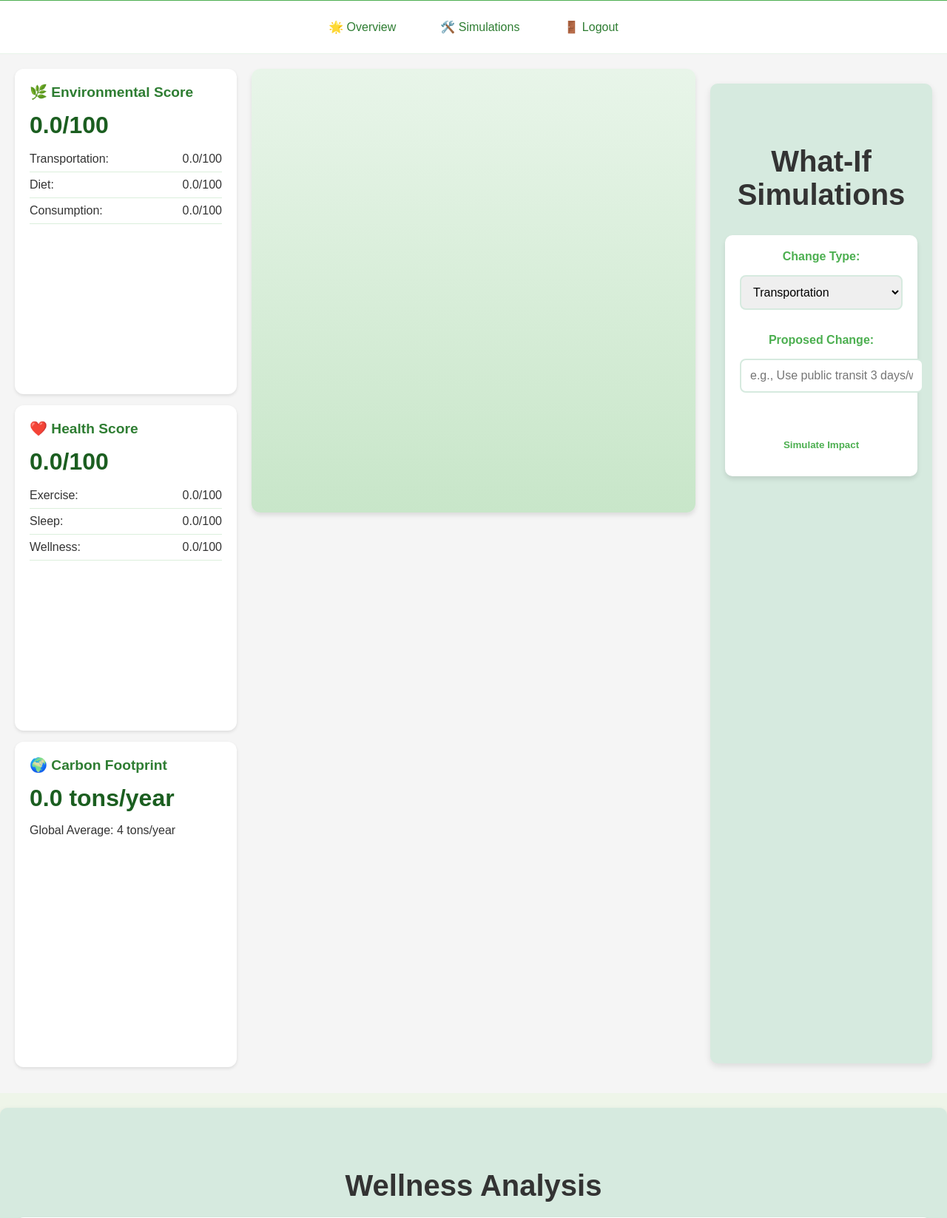
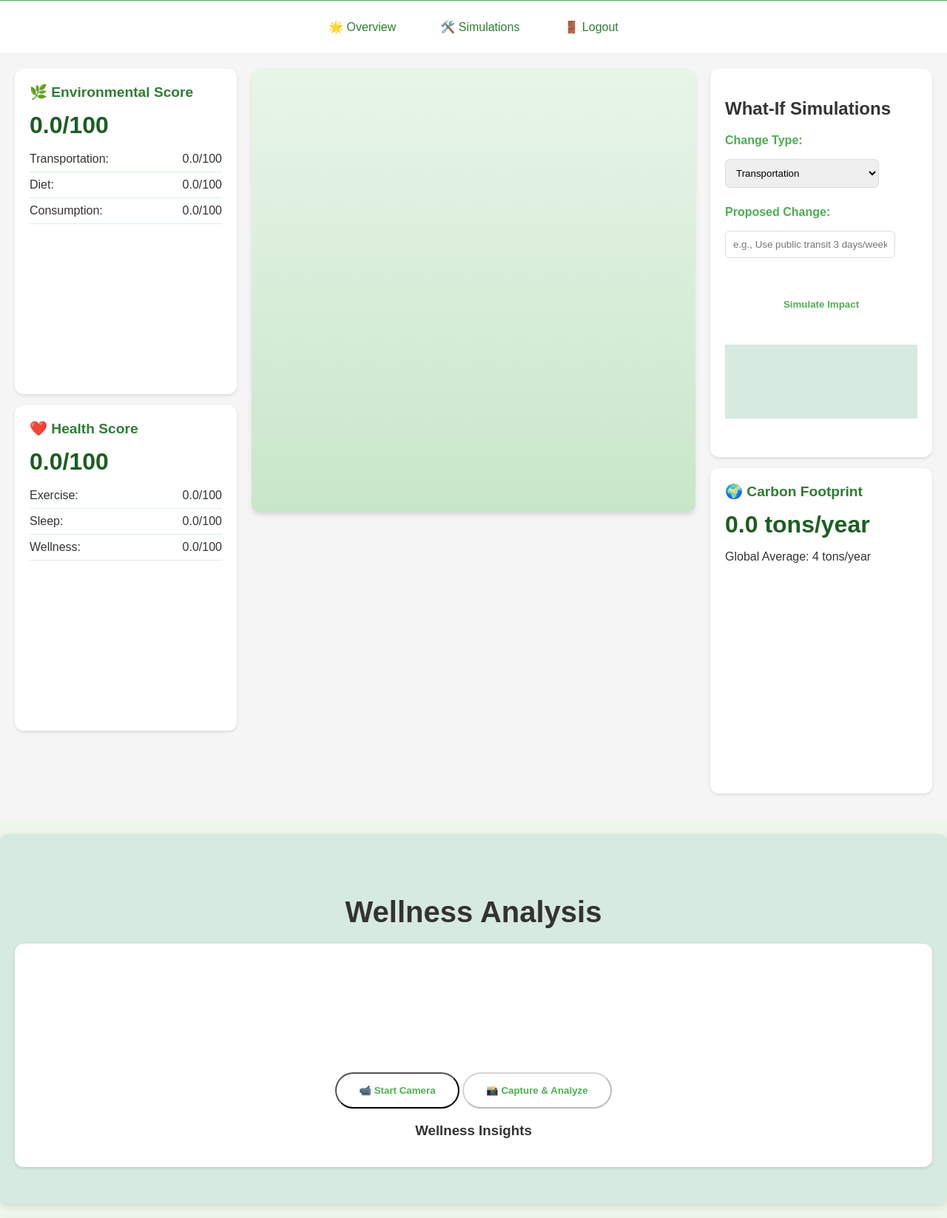
Before and after one commit to DafneArreola/EcoHealth, a Flask app: template frontend/templates/dashboard.html in a window 1280 px wide. Shown: the part 879-2526 px from the top of the page at 74% size. Run offline with Flask 3, Linux system fonts and the light colour scheme; the template is opened without the code that fills it, so the values that code supplies are empty; some libraries are stand-ins or nearby versions.

Commit message:
started fixing the dashboard layout

```diff
--- a/frontend/static/css/dashboard.css
+++ b/frontend/static/css/dashboard.css
@@ -65,7 +65,7 @@
 }
 
 .simulation-input {
-    width: 100%;
+    width: 80%;
     padding: 10px;
     margin: 8px 0;
     border: 1px solid #ddd;
@@ -73,8 +73,8 @@
 }
 
 .simulation-button {
-    background: #2E7D32;
-    color: white;
+    background: white;
+    color: #2E7D32;
     border: none;
     padding: 12px 20px;
     border-radius: 6px;
--- a/frontend/templates/dashboard.html
+++ b/frontend/templates/dashboard.html
@@ -134,27 +134,17 @@
                     {% endif %}
                 </div>
             </div>
-
-            <div class="score-card">
-                <h3>🌍 Carbon Footprint</h3>
-                <p class="main-score">{{ "%.1f"|format(twin_state.carbon_footprint) }} tons/year</p>
-                <p class="comparison">Global Average: 4 tons/year</p>
-                {% if twin_state.combined_score %}
-                <div class="combined-score">
-                    <span>Combined Score:</span>
-                    <span>{{ "%.1f"|format(twin_state.combined_score) }}/100</span>
-                </div>
-                {% endif %}
-            </div>
         </section>
         <!-- Center Panel - 3D Model -->
         <div id="container"></div>
 
         <!-- Right Panel -->
-        <section id="simulation-section" class="dashboard-section scroll-triggered">
+
+        <section id="simulation-section">
+            <div class="score-card">
             <h2>What-If Simulations</h2>
-            <div class="simulation-container feature">
-                <form id="simulation-form" class="space-y-4">
+            <div>
+                <form id="simulation-form">
                     <div class="form-group">
                         <label for="change-type">Change Type:</label>
                         <select id="change-type" name="change-type" class="simulation-input" required>
@@ -170,7 +160,8 @@
                                name="change-description"
                                class="simulation-input"
                                placeholder="e.g., Use public transit 3 days/week"
-                               required>
+                               required
+                               style="font-size: smaller;">
                     </div>
                     <button type="submit" class="cta-button simulation-button">
                         Simulate Impact
@@ -180,6 +171,19 @@
             <div id="simulation-results" class="scroll-triggered">
                 <!-- Results will be dynamically populated here -->
             </div>
+        </div>
+
+        <div class="score-card">
+            <h3>🌍 Carbon Footprint</h3>
+            <p class="main-score">{{ "%.1f"|format(twin_state.carbon_footprint) }} tons/year</p>
+            <p class="comparison">Global Average: 4 tons/year</p>
+            {% if twin_state.combined_score %}
+            <div class="combined-score">
+                <span>Combined Score:</span>
+                <span>{{ "%.1f"|format(twin_state.combined_score) }}/100</span>
+            </div>
+            {% endif %}
+        </div>
         </section>
     </div>
 </div>
```
Also changed, not shown: 2 other files.
